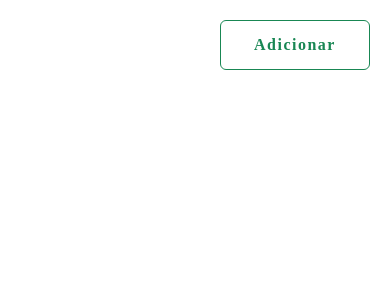
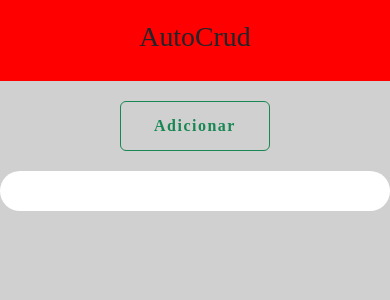
Before and after one commit to Thiago-P-Sampaio/AutoCrud, a React (Create React App) app: page / in a window 390 px wide. Shown: the top 300 px of the page. Built offline with nearby package versions, Linux system fonts and the light colour scheme; a web font is replaced by a local one.

Commit message:
Estruturando a página e implementando responsividade

```diff
--- a/src/App.css
+++ b/src/App.css
@@ -12,7 +12,57 @@
     animation: App-logo-spin infinite 20s linear;
   }
 }
+/*  */
+/*  */
+/*  */
 
+@media (min-width: 1025px) {
+  body {
+    font-size: 16px;
+    background-color: #f0f0f0;
+  }
+}
+
+
+@media (min-width: 768px) and (max-width: 1024px) {
+  body {
+    font-size: 14px;
+    background-color: #e0e0e0;
+  }
+  header {
+      text-align: center;
+  }
+  .button-div {
+    justify-content: center;
+    align-items: center;
+  }
+
+}
+
+
+@media (max-width: 767px) {
+  body {
+    font-size: 12px;
+    background-color: #d0d0d0;
+  }
+  header {
+    text-align: center;
+}
+.button-div {
+  justify-content: center;
+  align-items: center;
+}
+.card-container {
+  width: 100%;
+}
+
+}
+
+
+
+/*  */
+/*  */
+/*  */
 .App-header {
   background-color: #282c34;
   min-height: 100vh;
--- a/src/App.js
+++ b/src/App.js
@@ -1,6 +1,8 @@
 import React from "react";
-import Main from "./Pages/Main"
+import Main from "./Pages/Main";
 import { Flip, ToastContainer } from "react-toastify";
+import Header from "./components/Header";
+import "./App.css";
 
 
 export default function App(){
@@ -14,6 +16,7 @@ export default function App(){
     transition={Flip}
     limit={ 3 }
     />
+    <Header />
     <Main />
     </>
   )
```
